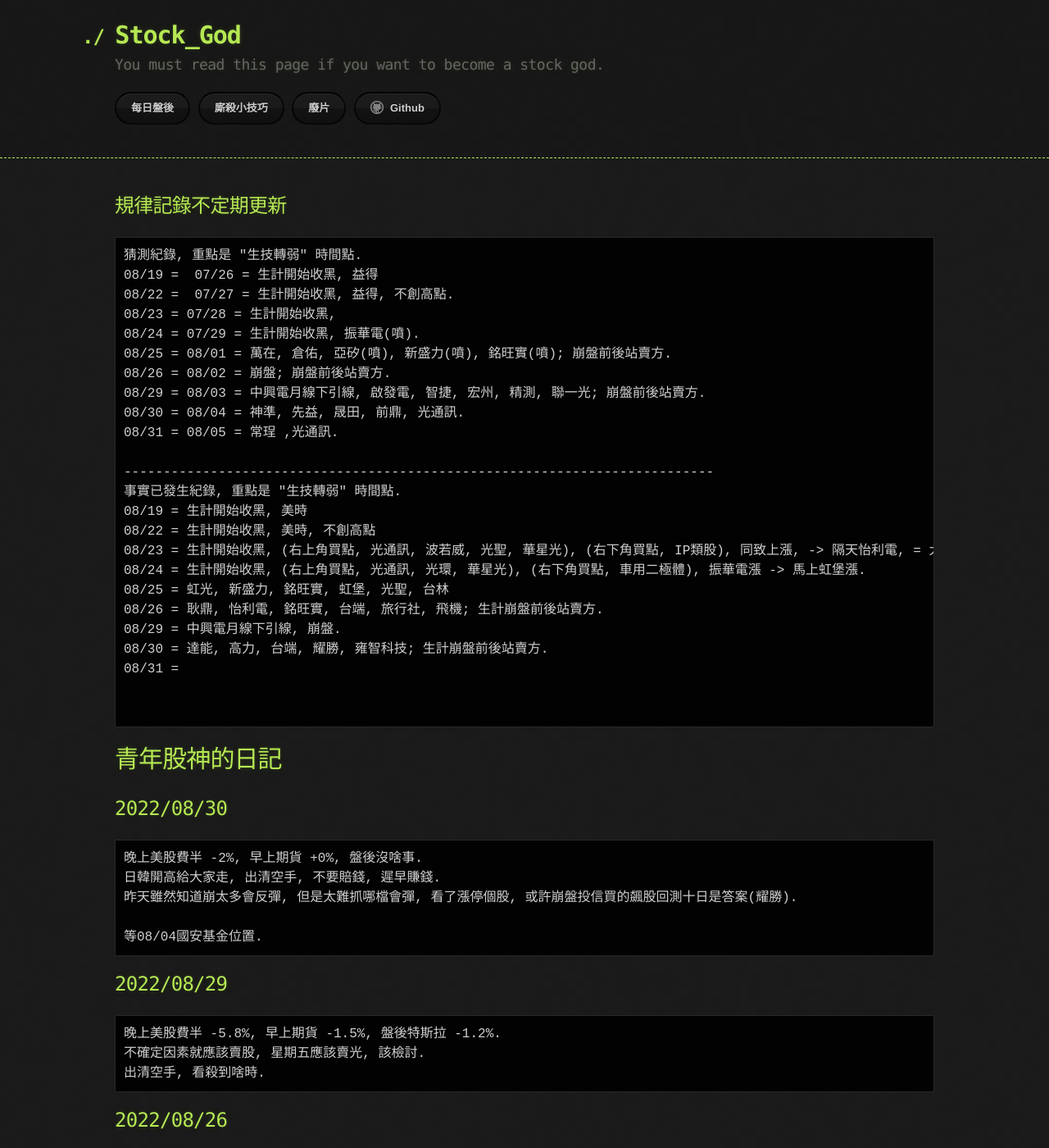
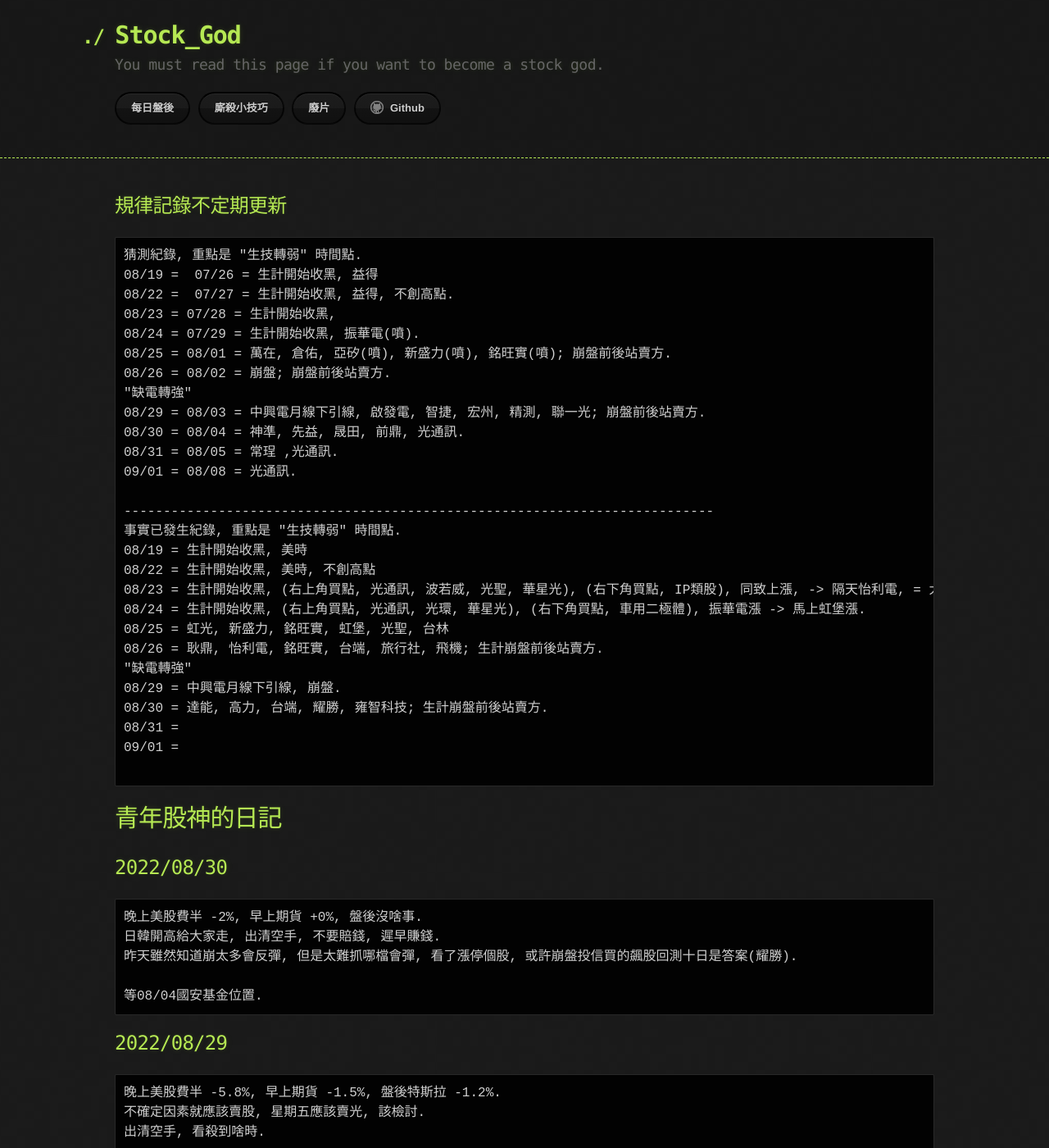
Before and after one commit to lepg5487/Stock_God, a Jekyll site: the page built from index.md, in a window 1280 px wide and 1400 px high. Shown: the whole window at 82% size. Built offline with Jekyll 4.4.1, drawn with Linux system fonts in a browser that asks for light colours; our own code applies the rules of GitHub Pages for plain Markdown files.

Commit message:
Update index.md

````diff
--- a/index.md
+++ b/index.md
@@ -11,9 +11,11 @@ layout: testlayouts
 08/24 = 07/29 = 生計開始收黑, 振華電(噴).
 08/25 = 08/01 = 萬在, 倉佑, 亞矽(噴), 新盛力(噴), 銘旺實(噴); 崩盤前後站賣方.
 08/26 = 08/02 = 崩盤; 崩盤前後站賣方.
+"缺電轉強"
 08/29 = 08/03 = 中興電月線下引線, 啟發電, 智捷, 宏州, 精測, 聯一光; 崩盤前後站賣方.
 08/30 = 08/04 = 神準, 先益, 晟田, 前鼎, 光通訊.
 08/31 = 08/05 = 常珵 ,光通訊.
+09/01 = 08/08 = 光通訊.
 
 ---------------------------------------------------------------------------
 事實已發生紀錄, 重點是 "生技轉弱" 時間點.
@@ -23,10 +25,11 @@ layout: testlayouts
 08/24 = 生計開始收黑, (右上角買點, 光通訊, 光環, 華星光), (右下角買點, 車用二極體), 振華電漲 -> 馬上虹堡漲.
 08/25 = 虹光, 新盛力, 銘旺實, 虹堡, 光聖, 台林
 08/26 = 耿鼎, 怡利電, 銘旺實, 台端, 旅行社, 飛機; 生計崩盤前後站賣方.
+"缺電轉強"
 08/29 = 中興電月線下引線, 崩盤.
 08/30 = 達能, 高力, 台端, 耀勝, 雍智科技; 生計崩盤前後站賣方.
 08/31 =
-
+09/01 =
 
 ```
 
````
